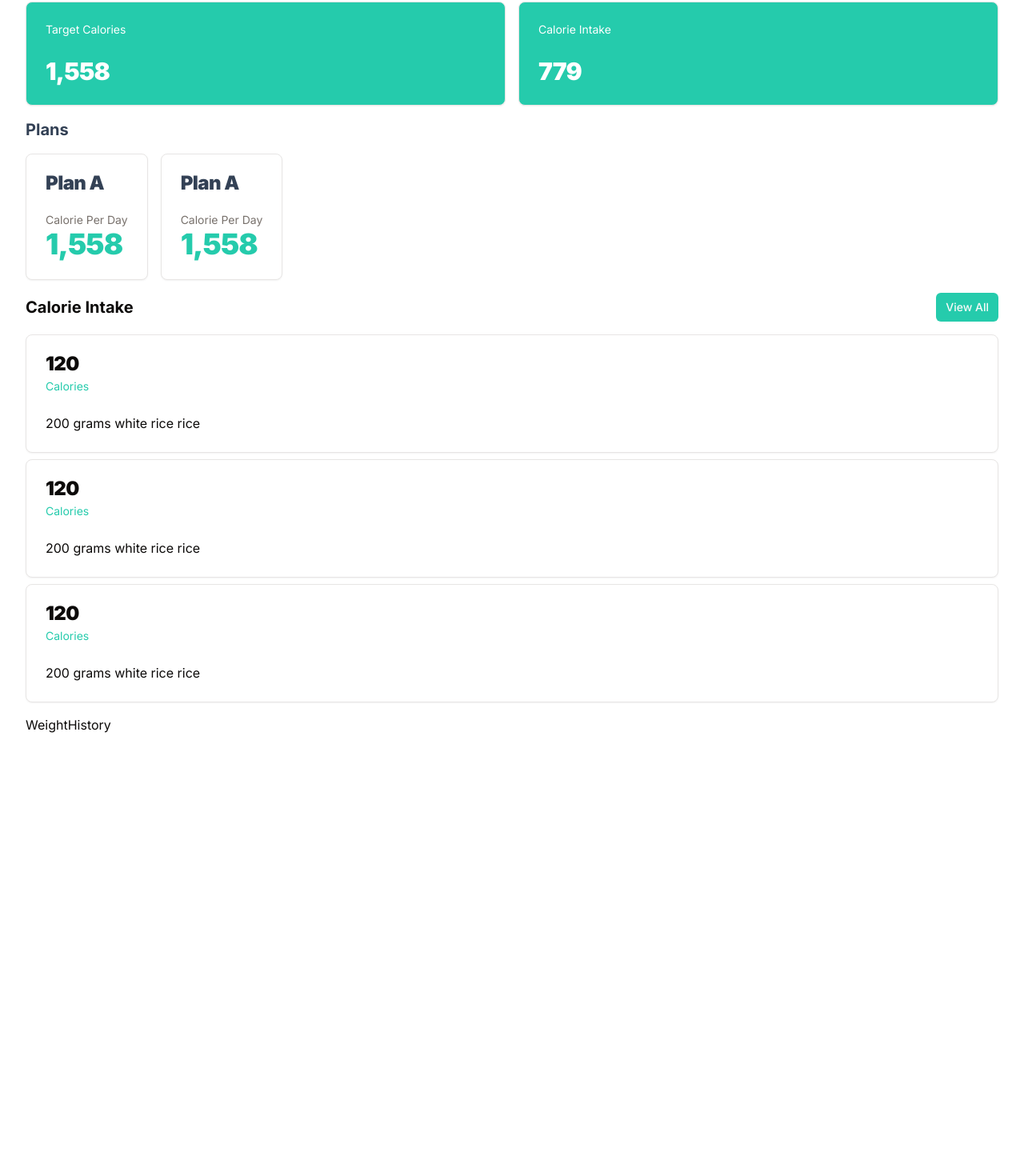
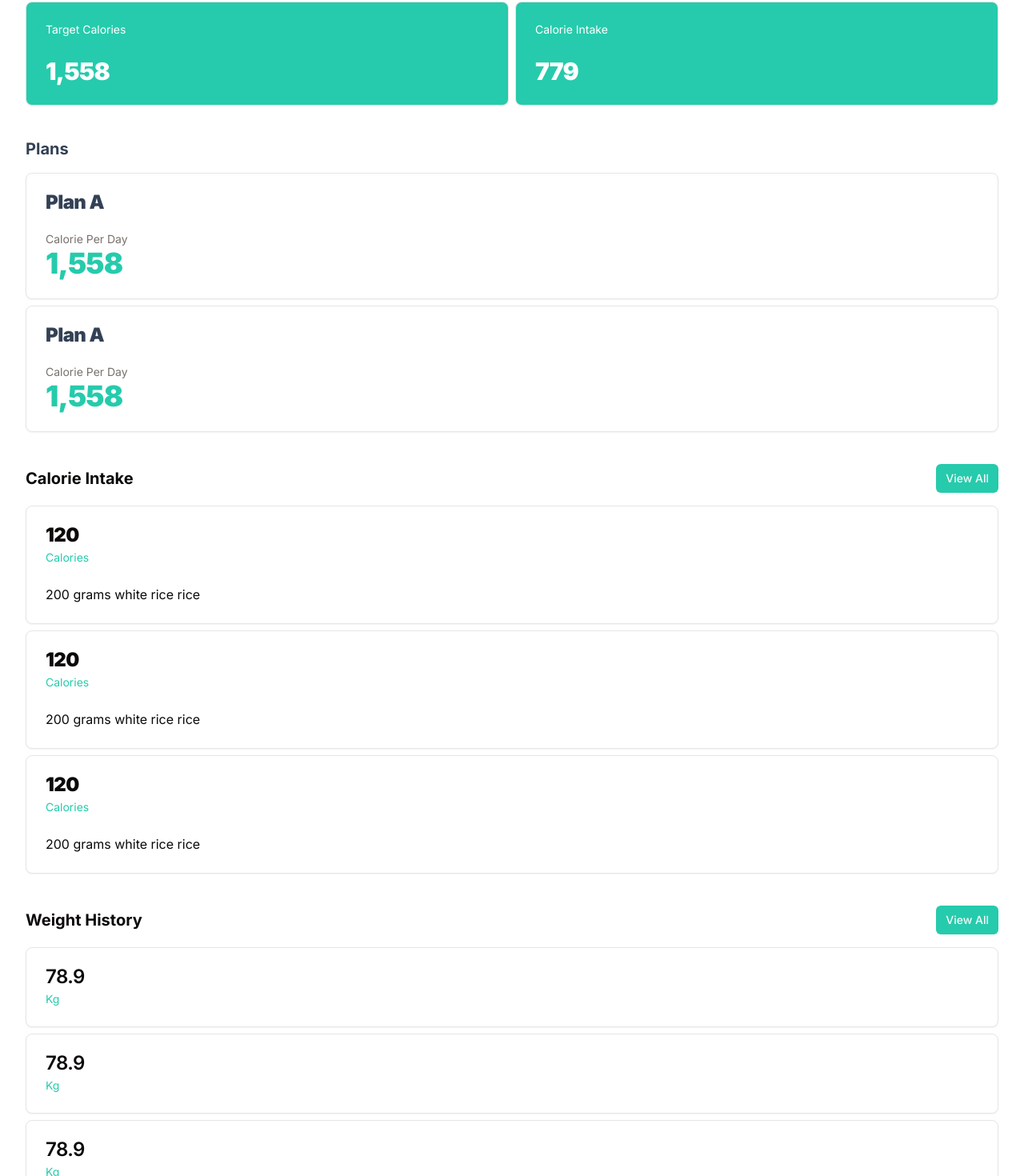
Before and after one commit to kamotekiddev/calorie-tracker, a Next.js app: page /dashboard in a window 1280 px wide. Shown: the part 103-1573 px from the top of the page at 80% size. Before the commit the page ends 1053 px from the top, so only its background shows below. Built offline with nearby package versions, Linux system fonts and the light colour scheme; no server answers.

Commit message:
create a weight history component

```diff
--- a/app/dashboard/_components/CaloriePlans/index.tsx
+++ b/app/dashboard/_components/CaloriePlans/index.tsx
@@ -5,7 +5,7 @@ function CaloriePlans() {
   return (
     <article>
       <h1 className="mb-4 text-xl font-bold text-slate-700">Plans</h1>
-      <section className="flex flex-wrap gap-4">
+      <section className="grid gap-2">
         <CaloriePlanCard />
         <CaloriePlanCard />
       </section>
--- /dev/null
+++ b/app/dashboard/_components/WeightHistory/WeightHistoryCard.tsx
@@ -0,0 +1,19 @@
+import {
+  Card,
+  CardDescription,
+  CardHeader,
+  CardTitle,
+} from "@/components/ui/card";
+
+function WeightHistoryCard() {
+  return (
+    <Card>
+      <CardHeader>
+        <CardTitle>78.9</CardTitle>
+        <CardDescription className="text-primary">Kg</CardDescription>
+      </CardHeader>
+    </Card>
+  );
+}
+
+export default WeightHistoryCard;
--- a/app/dashboard/_components/WeightHistory/index.tsx
+++ b/app/dashboard/_components/WeightHistory/index.tsx
@@ -1,7 +1,24 @@
 import React from "react";
+import WeightHistoryCard from "./WeightHistoryCard";
+import Link from "next/link";
+import { buttonVariants } from "@/components/ui/button";
 
 function WeightHistory() {
-  return <div>WeightHistory</div>;
+  return (
+    <article>
+      <div className="flex gap-4 justify-between items-center mb-4">
+        <h1 className="text-xl font-bold">Weight History</h1>
+        <Link href="" className={buttonVariants({ size: "sm" })}>
+          View All
+        </Link>
+      </div>
+      <section className="grid gap-2">
+        <WeightHistoryCard />
+        <WeightHistoryCard />
+        <WeightHistoryCard />
+      </section>
+    </article>
+  );
 }
 
 export default WeightHistory;
--- a/app/dashboard/page.tsx
+++ b/app/dashboard/page.tsx
@@ -7,8 +7,8 @@ import WeightHistory from "./_components/WeightHistory";
 function Dashboard() {
   return (
     <main className="p-8">
-      <div className="space-y-4">
-        <div className="flex gap-4">
+      <div className="space-y-10">
+        <div className="flex gap-2">
           <TargetCalorie />
           <CalorieConsumed />
         </div>
```
